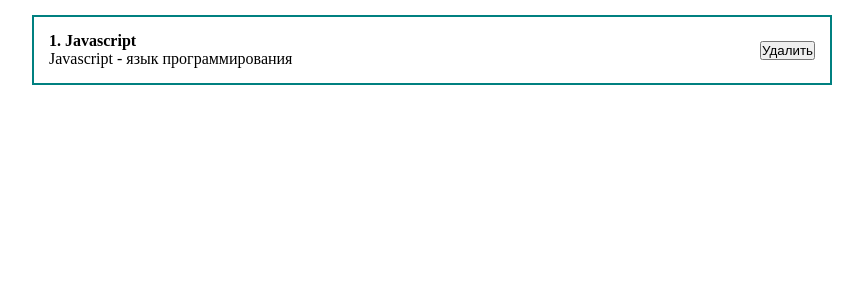
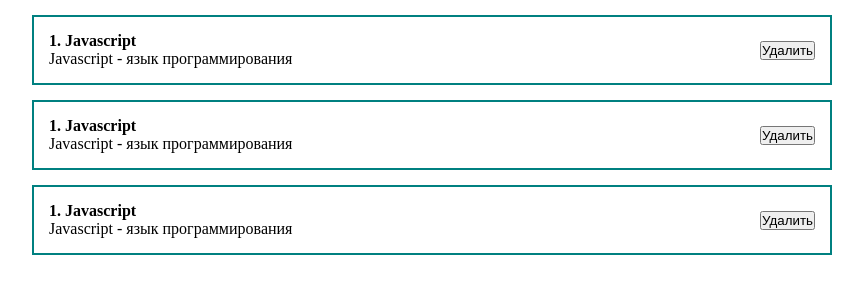
Before and after one commit to AleksandrErmolov/react-all-function, a React (Create React App) app: page / in a window 1280 px wide. Shown: the top 300 px of the page, without its empty margins (208-1071 px from the left). Built offline with nearby package versions, Linux system fonts and the light colour scheme.

Commit message:
add component

```diff
--- a/src/App.js
+++ b/src/App.js
@@ -1,21 +1,14 @@
 import './styles/App.css'
+import PostItem from "./component/PostItem";
 
 function App() {
-  return (
-    <div className="App">
-      <div className='post'>
-        <div className='post__content'>
-        <strong>1. Javascript</strong>
-          <div>
-            Javascript - язык программирования
-          </div>
+    return (
+        <div className="App">
+            <PostItem/>
+            <PostItem/>
+            <PostItem/>
         </div>
-        <div className='post__btns'>
-          <button>Удалить</button>
-        </div>
-      </div>
-    </div>
-  );
+    );
 }
 
 export default App;
--- /dev/null
+++ b/src/component/PostItem.jsx
@@ -0,0 +1,19 @@
+import React from 'react';
+
+function PostItem(props) {
+    return (
+        <div className='post'>
+            <div className='post__content'>
+                <strong>1. Javascript</strong>
+                <div>
+                    Javascript - язык программирования
+                </div>
+            </div>
+            <div className='post__btns'>
+                <button>Удалить</button>
+            </div>
+        </div>
+    );
+}
+
+export default PostItem;
```
